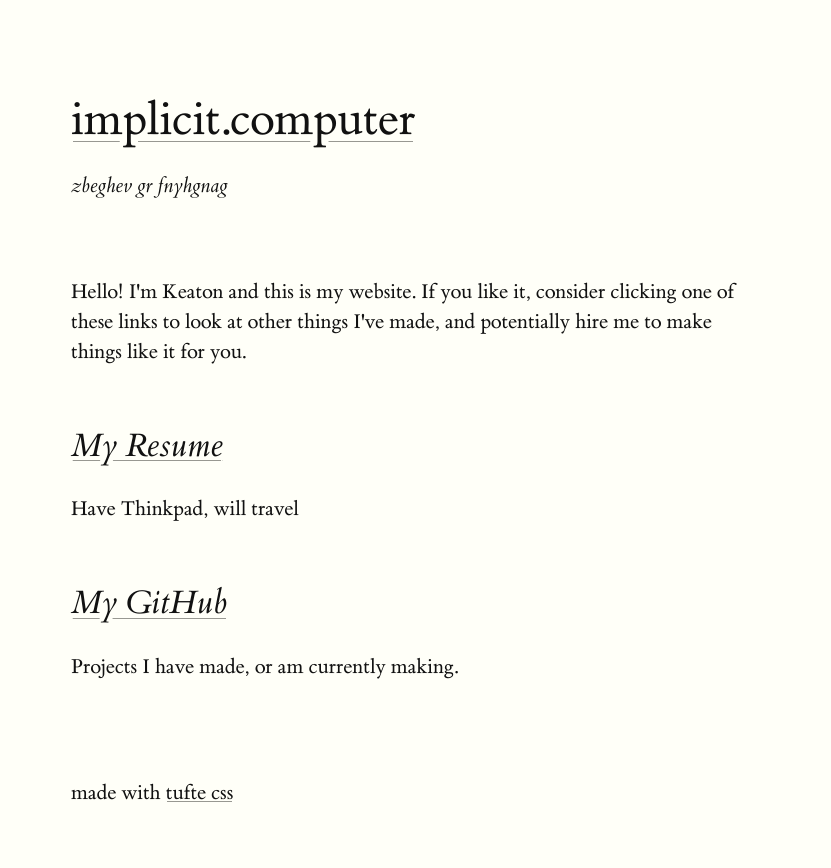
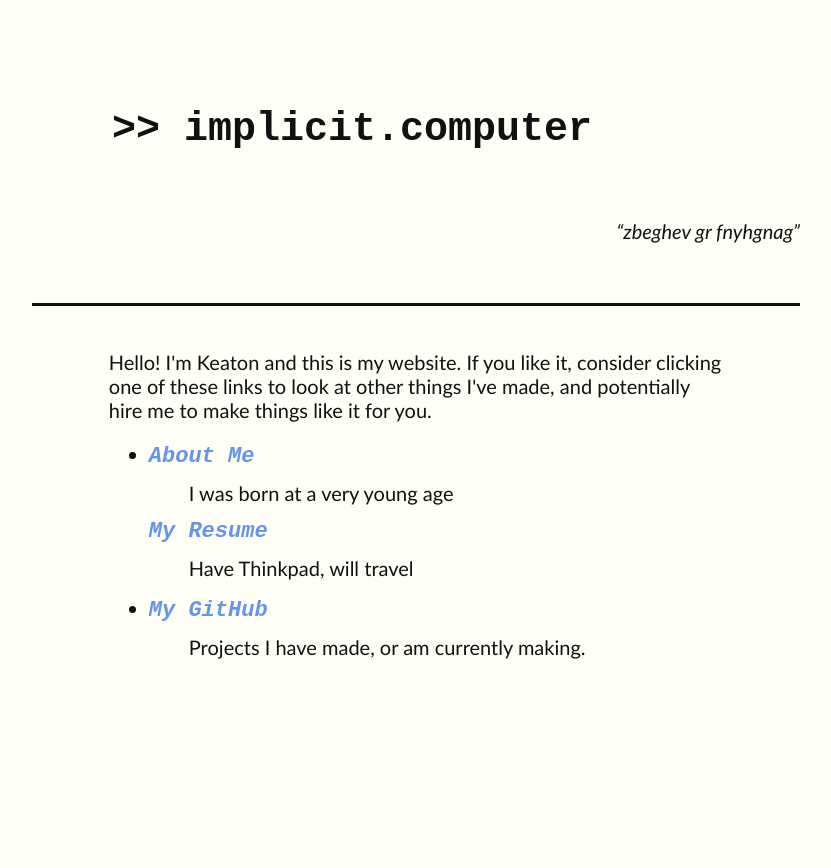
Before and after one commit to keagud/personal_site, a Django app: page / in a window 1280 px wide. Shown: the whole page, without its empty margins (224-1055 px from the left). After the commit the page ends 659 px from the top, so only its background shows below. Run offline with Django 4.2, Linux system fonts and the light colour scheme.

Commit message:
restyling

```diff
--- a/core/templates/core/index.html
+++ b/core/templates/core/index.html
@@ -1,5 +1,4 @@
 {% extends "base.html" %} {% block content %}
-
 <p>
   Hello! I'm Keaton and this is my website. If you like it, consider clicking
   one of these links to look at other things I've made, and potentially hire me
@@ -7,34 +6,58 @@
 </p>
 
 
-{% comment %}
+<div id = "page-links-list-container">
 
-<!-- TODO download resume and serve it here -->
-<h2><a href="/resume">My Resume</a></h2>
-<p>I think I'm pretty good at editing text files, if I may say so.</p>
+<ul>
+  <li>
+    <div class="content-link">
+      <span>
+        <em class="main-page-link">
+          <a href="/about"> About Me</a>
+        </em>
+        <span><p>I was born at a very young age</p></span>
+      </span>
+    </div>
 
+    <div class="content-link">
+      <span>
+        <em class="main-page-link">
+          <a href="http://localhost:8000/resume">My Resume</a>
+        </em>
+      </span>
+      <span><p>Have Thinkpad, will travel</p></span>
+    </div>
+  </li>
 
-{% endcomment %}
+  <li>
+    <div class="content-link">
+      <em class="main-page-link">
+        <a href="https://github.com/keagud">My GitHub</a>
+      </em>
 
+      <p>Projects I have made, or am currently making.</p>
+    </div>
+  </li>
 
-<h2> <a href = "/resume">My Resume</a></h2>
-<p>Have Thinkpad, will travel</p>
+  {% comment %}
 
-<h2><a href="https://github.com/keagud">My GitHub</a></h2>
-<p>Projects I have made, or am currently making.</p>
+  <!-- TODO -->
 
+  <li>
+    <div class="content-link">
+      <em class="main-page-link">
+        <a href="/blog"> My Blog </a>
+      </em>
+      <p>Did you know "blog" is short for "web log"? Anyway, it's that.</p>
+    </div>
+  </li>
 
-{% comment %}
-<h2><a href="/blog">My Posts</a></h2>
-<p>
-  Did you know <i>blog</i> is a shortening of <i>web log?</i> Anyway, it's that.
-</p>
-{% endcomment %}
+  {% endcomment %}
+</ul>
+
+</div>
 
 <br />
 <br />
-<p>
-  made with <a href="https://github.com/edwardtufte/tufte-css">tufte css</a>
-</p>
 
 {%endblock content%}
--- /dev/null
+++ b/static/core/styles/styles.css
@@ -0,0 +1,67 @@
+@charset "UTF-8";
+#page-header {
+  padding-bottom: 2em;
+  border-bottom: solid; }
+  #page-header h1 {
+    font-family: "Courier New", Courier, monospace;
+    padding-bottom: 1em;
+    padding-top: 2em;
+    padding-left: 2em; }
+    #page-header h1:before {
+      content: ">> "; }
+    #page-header h1 a {
+      color: #111; }
+  #page-header div#quote-box {
+    font-style: italic;
+    text-align: right;
+    margin-left: 2em; }
+    #page-header div#quote-box em:before {
+      content: "“"; }
+    #page-header div#quote-box em:after {
+      content: "”"; }
+
+section#page-content {
+  margin-left: 10%;
+  margin-right: 10%; }
+  section#page-content .page-links-list-container {
+    text-align: center;
+    margin-left: 10%;
+    margin-right: 10%;
+    padding-left: 10%;
+    padding-right: 10%; }
+    section#page-content .page-links-list-container ul {
+      display: inline-block;
+      text-align: left; }
+
+a:link,
+a:visited {
+  color: cornflowerblue;
+  text-decoration: none;
+  font-family: "Courier New", Courier, monospace; }
+
+a:hover {
+  font-weight: bold; }
+
+a:active {
+  color: hotpink;
+  text-decoration: none; }
+
+body {
+  font-family: "Trebuchet MS", "Lucida Sans Unicode", "Lucida Grande", "Lucida Sans", Arial, sans-serif;
+  margin-left: 20%;
+  margin-right: 20%;
+  background-color: #fffff8;
+  color: #111;
+  max-width: 1400px;
+  font-size: 20px; }
+  body .content-link {
+    line-height: 80%; }
+    body .content-link a {
+      font-weight: bold;
+      font-size: 1.1em; }
+    body .content-link p {
+      padding-left: 2em; }
+  body h1 {
+    font-family: "Courier New", Courier, monospace; }
+
+/*# sourceMappingURL=styles.css.map */
--- /dev/null
+++ b/static/core/styles/styles.scss
@@ -0,0 +1,104 @@
+$font-tech: "Courier New", Courier, monospace;
+$font-content: "Trebuchet MS", "Lucida Sans Unicode", "Lucida Grande",
+  "Lucida Sans", Arial, sans-serif;
+
+$bgcolor: #fffff8;
+$textcolor: #111;
+
+$accentcolor1: cornflowerblue;
+$accentcolor2: hotpink;
+
+$content-font-size: 20px;
+
+#page-header {
+  padding-bottom: 2em;
+  border-bottom: solid;
+
+  h1 {
+    &:before {
+      content: ">> ";
+    }
+    font-family: $font-tech;
+    padding-bottom: 1em;
+    padding-top: 2em;
+    padding-left: 2em;
+
+    a {
+      color: $textcolor;
+    }
+  }
+
+  div#quote-box {
+    font-style: italic;
+    text-align: right;
+    margin-left: 2em;
+
+    em {
+      &:before {
+        content: "“";
+      }
+      &:after {
+        content: "”";
+      }
+    }
+  }
+}
+
+section#page-content {
+  margin-left: 10%;
+  margin-right: 10%;
+  .page-links-list-container {
+    text-align: center;
+    margin-left: 10%;
+    margin-right: 10%;
+    padding-left: 10%;
+    padding-right: 10%;
+    ul {
+      display: inline-block;
+      text-align: left;
+    }
+  }
+}
+
+a:link,
+a:visited {
+  color: $accentcolor1;
+  text-decoration: none;
+  font-family: $font-tech;
+}
+
+a:hover {
+  font-weight: bold;
+}
+
+a:active {
+  color: $accentcolor2;
+  text-decoration: none;
+}
+
+body {
+  font-family: $font-content;
+  margin-left: 20%;
+  margin-right: 20%;
+  background-color: $bgcolor;
+  color: $textcolor;
+  max-width: 1400px;
+
+  font-size: 20px;
+
+  .content-link {
+    line-height: 80%;
+    a {
+      font-weight: bold;
+      font-size: 1.1em;
+    }
+
+    p {
+      padding-left: 2em;
+    }
+  }
+
+  h1 {
+    font-family: $font-tech;
+  }
+}
--- a/templates/base.html
+++ b/templates/base.html
@@ -4,17 +4,28 @@
   <head>
     <meta charset="utf-8">
     <title>Welcome to my Web Site!</title>
-    <link rel="stylesheet" href="{% static 'css/tufte.css' %}">
-    <link rel="stylesheet" href="{% static 'css/index-page-base.css' %}">
+    <link rel="stylesheet" href="{% static 'core/styles/styles.css' %}">
+    <link rel = "icon" type = "image/x-icon" href = "{% static 'core/favicon.ico' %}">
     <meta name="viewport" content="width=device-width, initial-scale=1">
 </head>
 
 <body>
+  <header id = "page-header">
   <h1><a href = "https://implicit.computer">implicit.computer</a></h1>
-  <p><i id="quote"></i></p>
+
+  <div id = "quote-box">
+  <p><em id="quote"></em></p>
+  </div>
+  </header>
   <br>
+
+
+  <section id = "page-content">
   {% block content %}
   {% endblock %}
+  </section>
+
+
   <script>
     const quotesJson = (()=>{
           let reader = new XMLHttpRequest();
```
Also changed, not shown: static/css/styles.css (added, +87 -0 lines), styles.css (deleted, +0 -23 lines), static/core/android-chrome-192x192.png (added), static/core/android-chrome-512x512.png (added), static/core/apple-touch-icon.png (added), static/core/favicon-16x16.png (added), static/core/favicon-32x32.png (added), static/core/favicon.ico (added).
